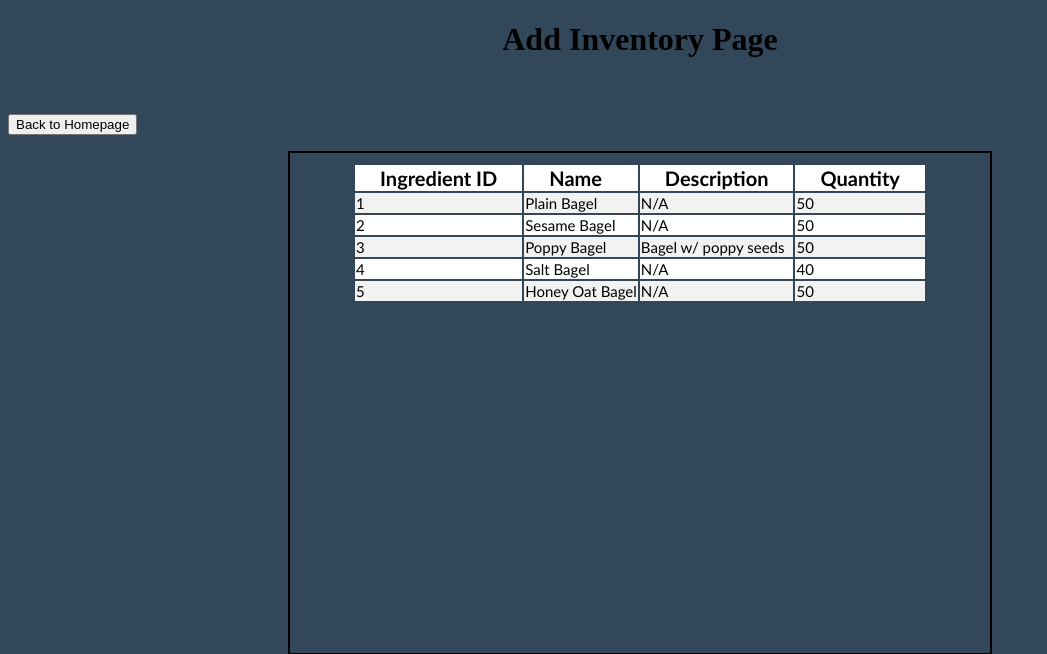
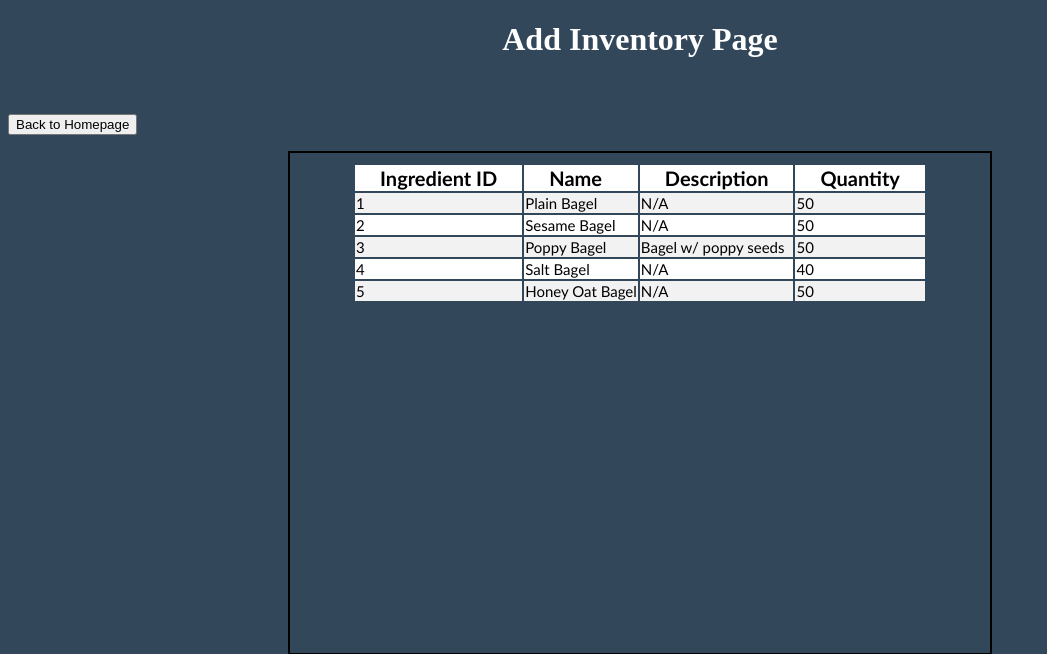
Before and after one commit to codfsh9/WaterDogSmokehouseInventorySystem, a PHP site: page /AddInv.php in a window 1280 px wide. Shown: the top 654 px of the page, without its empty margins (0-1047 px from the left). Run offline with PHP 8.4, Linux system fonts and the light colour scheme; data comes from the database, SQL or seed files in the repository.

Commit message:
Update AddInv.php

```diff
--- a/AddInv.php
+++ b/AddInv.php
@@ -47,7 +47,7 @@
 </head>
 
 <body style="background-color:#33475b;">
-<h1 style="text-align: center;">Add Inventory Page</h1>
+<h1 style="font-size: xx-large; text-align: center; color:white;">Add Inventory Page</h1>
     <br>
     <p>
         <button onclick="window.location.href='MainPage.php'">
```
